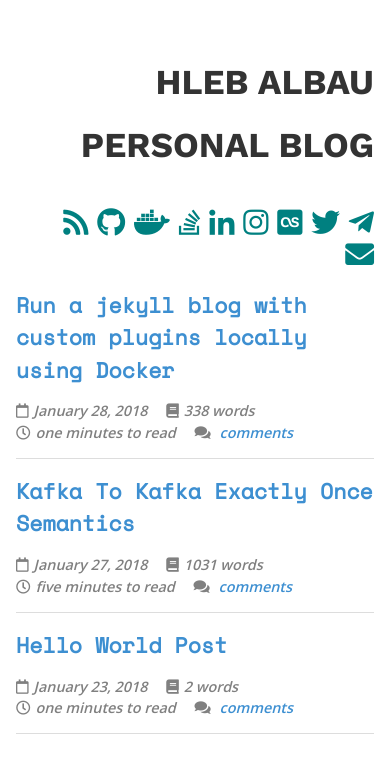
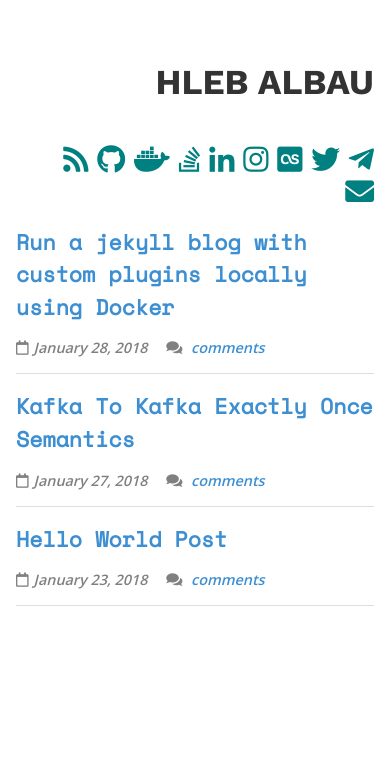
Before and after one commit to asadovka/hleb-albau.github.io, a Jekyll site: the page built from index.html, in a window 390 px wide. Shown: the top 773 px of the page. Built offline with Jekyll 4.4.1, drawn with Linux system fonts in a browser that asks for light colours; comment, search, counter and statistics services are not loaded.

Commit message:
post info for mobile devices

```diff
--- a/_config.yml
+++ b/_config.yml
@@ -1,6 +1,6 @@
 
-title: Hleb Albau Personal Blog
-description: Hleb Albau Personal Blog
+title: Hleb Albau
+description: Hleb Albau Blog About Software Development World
 url: http://hleb-albau.com
 lang: en_US
 
--- a/_sass/_style.scss
+++ b/_sass/_style.scss
@@ -57,37 +57,13 @@ blockquote {
   }
 }
 
-/**
- * Code formatting
- */
-
-.menu-container {
-  position: fixed;
-  width: 5rem;
-  height: 5rem;
-  overflow: hidden;
-  left: 0;
-  top: 0;
-  transition-delay: .3s;
-}
-
-.menu {
-  position: relative;
-  width: 10rem;
-  height: 10rem;
-  background-color: $brand-color;
-  border-radius: 100%;
-  transform: translate(-50%, -50%);
-  transition: all .3s;
-}
-
 .content {
-  max-width: 950px;
+  max-width: $content-width;
   transition: all .2s;
   transition-delay: .1s;
   margin: 0 auto 100px auto;
-  @include media-query($on-palm) {
-    padding: 1rem 1rem;
+  padding: 1rem 1rem;
+  @include media-query($on-mobile) {
     font-size: 1em;
   }
 
@@ -97,7 +73,6 @@ blockquote {
   }
 }
 
-/* Site CSS */
 h1.site-title {
   font-size: 35px;
   display: inline-block;
@@ -105,8 +80,7 @@ h1.site-title {
   text-transform: uppercase;
   background: transparent;
   color: $text-color;
-  @include media-query($on-palm) {
-    font-size: 35px;
+  @include media-query($on-mobile) {
     margin: 1em 0 0.5em 0;
   }
 }
@@ -162,6 +136,11 @@ header {
     }
   }
 }
+.hide-on-mobile {
+  @include media-query($on-mobile) {
+    display: none !important;
+  }
+}
 
 .list {
   border-bottom: 1px solid #ddd;
@@ -185,7 +164,7 @@ header {
     font-size: 1.8em;
     margin-bottom: 0;
     font-family: $base-font-family;
-    @include media-query($on-palm) {
+    @include media-query($on-mobile) {
       font-size: 1.5em;
     }
   }
@@ -199,7 +178,7 @@ header {
 .logo {
   font-size: 400%;
   padding-right: 0.5em;
-  @include media-query($on-palm) {
+  @include media-query($on-mobile) {
     font-size: 200%;
   }
 
@@ -208,7 +187,7 @@ header {
 .video {
   width: 100%;
   height: 360px;
-  @include media-query($on-palm) {
+  @include media-query($on-mobile) {
     height: 160px;
   }
 }
--- a/css/main.scss
+++ b/css/main.scss
@@ -35,20 +35,13 @@ $grey-color-light: lighten($grey-color, 40%);
 $grey-color-dark:  darken($grey-color, 25%);
 
 // Width of the content area
-$content-width:    800px;
+$content-width:    950px;
 
-$on-palm:          600px;
+$on-mobile:        600px;
 $on-laptop:        800px;
 
 
 
-// Use media queries like this:
-// @include media-query($on-palm) {
-//     .wrapper {
-//         padding-right: $spacing-unit / 2;
-//         padding-left: $spacing-unit / 2;
-//     }
-// }
 @mixin media-query($device) {
     @media screen and (max-width: $device) {
         @content;
--- a/index.html
+++ b/index.html
@@ -21,8 +21,8 @@ keywords:
             <div class="post-detail">
                 <ul>
                     <li><i class="far fa-calendar"></i>{{ post.date | date: '%B %d, %Y' }}</li>
-                    <li><i class="fas fa-book"></i>{{ post.content | number_of_words }} words</li>
-                    <li><i class="far fa-clock"></i>{% case time %}
+                    <li class="hide-on-mobile"><i class="fas fa-book"></i>{{ post.content | number_of_words }} words</li>
+                    <li class="hide-on-mobile"><i class="far fa-clock"></i>{% case time %}
                            {% when 0 %}one
                            {% when 1 %}one
                            {% when 2 %}two
```
